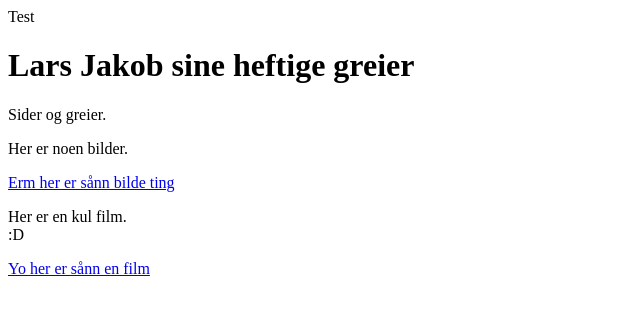
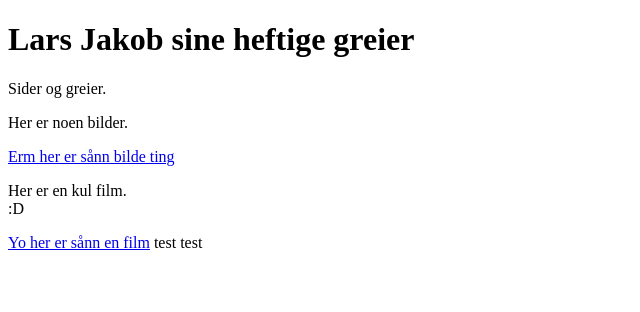
Before and after one commit to Larsen-09/Lokalt, a plain HTML site: page index.html in a window 1280 px wide. Shown: the whole page, without its empty margins (0-640 px from the left). Drawn offline with Linux system fonts and the light colour scheme.

Commit message:
test om sort

```diff
--- a/index.html
+++ b/index.html
@@ -4,12 +4,12 @@
 <title>Page Title</title>
 </head>
 <body>
-Test
 <h1>Lars Jakob sine heftige greier</h1>
 <p>Sider og greier.</p>
 <p>Her er noen bilder.</p>
 <a href="https://larsen-09.github.io/Lokalt/sites/bilder" target="_blank">Erm her er sånn bilde ting</a>
 <p>Her er en kul film. <br> :D</p>
 <a href="https://larsen-09.github.io/Lokalt/sites/movie" target="_blank">Yo her er sånn en film</a>
+test test
 </body>
 </html>
```
